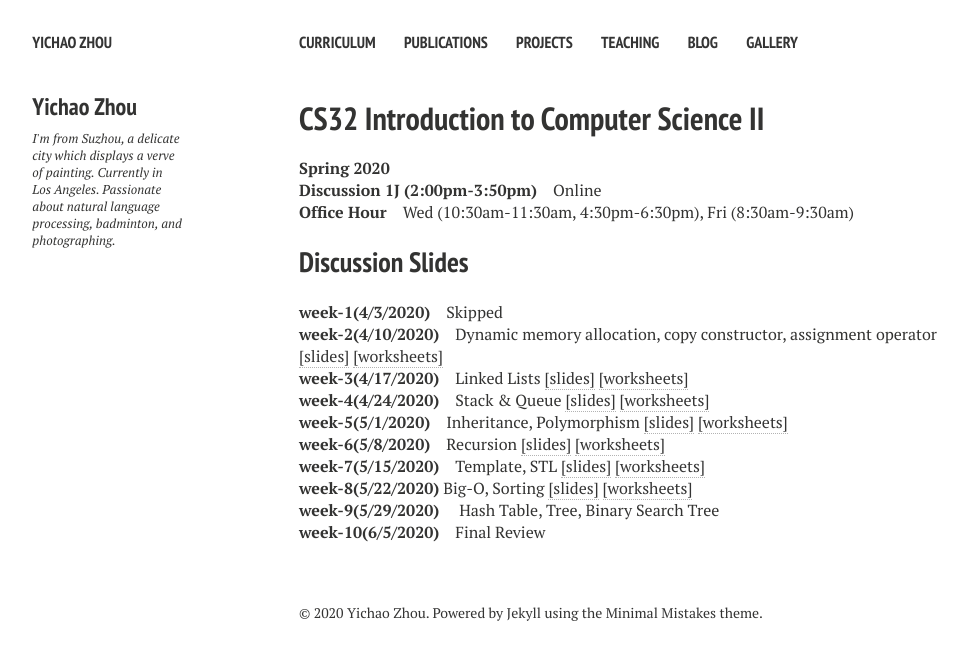
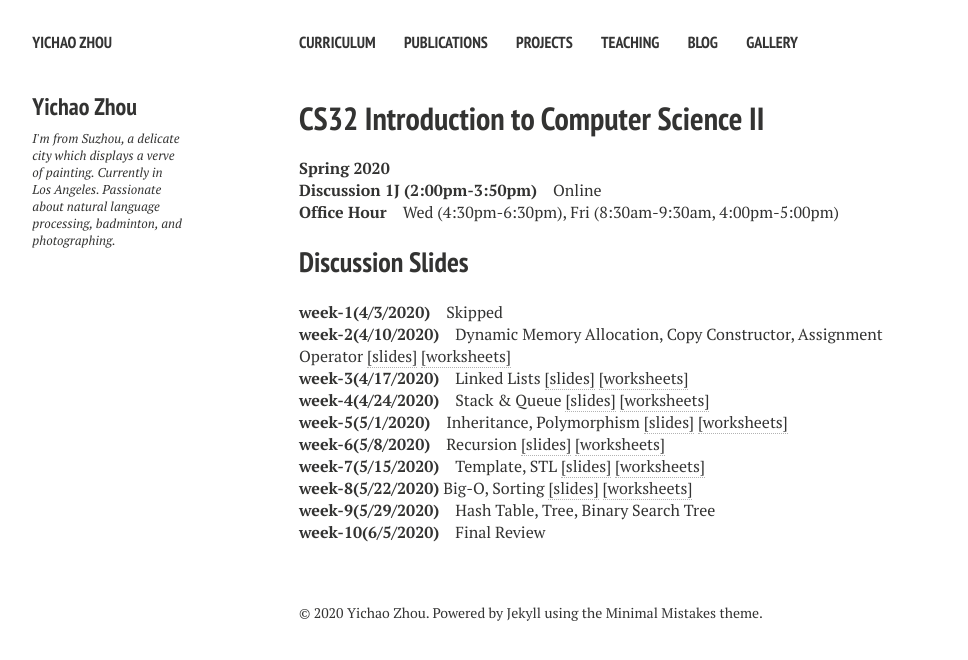
Before and after one commit to yz-joey/yz-joey.github.io, a Jekyll site: the page built from teaching.md, in a window 1280 px wide. Shown: the top 660 px of the page, without its empty margins (21-989 px from the left). Built offline with Jekyll 4.4.1, drawn with Linux system fonts in a browser that asks for light colours; nearby versions of some CDN libraries.

Commit message:
teaching

```diff
--- a/teaching.md
+++ b/teaching.md
@@ -11,14 +11,14 @@ comments: false
 
 **Discussion 1J (2:00pm-3:50pm)** Online
 
-**Office Hour** Wed (10:30am-11:30am, 4:30pm-6:30pm), Fri (8:30am-9:30am)
+**Office Hour** Wed (4:30pm-6:30pm), Fri (8:30am-9:30am, 4:00pm-5:00pm)
 
 ## Discussion Slides
 
 **week-1(4/3/2020)** Skipped
 <br>
 
-**week-2(4/10/2020)** Dynamic memory allocation, copy constructor, assignment operator <a href="{{ site.url }}/files/s-w2.pdf" target="_blank">[slides]</a> <a href="{{ site.url }}/files/s-w2-ws.pdf" target="_blank">[worksheets]</a>
+**week-2(4/10/2020)** Dynamic Memory Allocation, Copy Constructor, Assignment Operator <a href="{{ site.url }}/files/s-w2.pdf" target="_blank">[slides]</a> <a href="{{ site.url }}/files/s-w2-ws.pdf" target="_blank">[worksheets]</a>
 <br>
 
 **week-3(4/17/2020)** Linked Lists <a href="{{ site.url }}/files/s-w3.pdf" target="_blank">[slides]</a> <a href="{{ site.url }}/files/s-w3-ws.pdf" target="_blank">[worksheets]</a>
@@ -39,7 +39,7 @@ comments: false
 **week-8(5/22/2020)** Big-O, Sorting <a href="{{ site.url }}/files/s-w8.pdf" target="_blank">[slides]</a> <a href="{{ site.url }}/files/s-w8-ws.pdf" target="_blank">[worksheets]</a>
 <br>
 
-**week-9(5/29/2020)**  Hash Table, Tree, Binary Search Tree
+**week-9(5/29/2020)** Hash Table, Tree, Binary Search Tree
 <br>
 
 **week-10(6/5/2020)** Final Review
```
